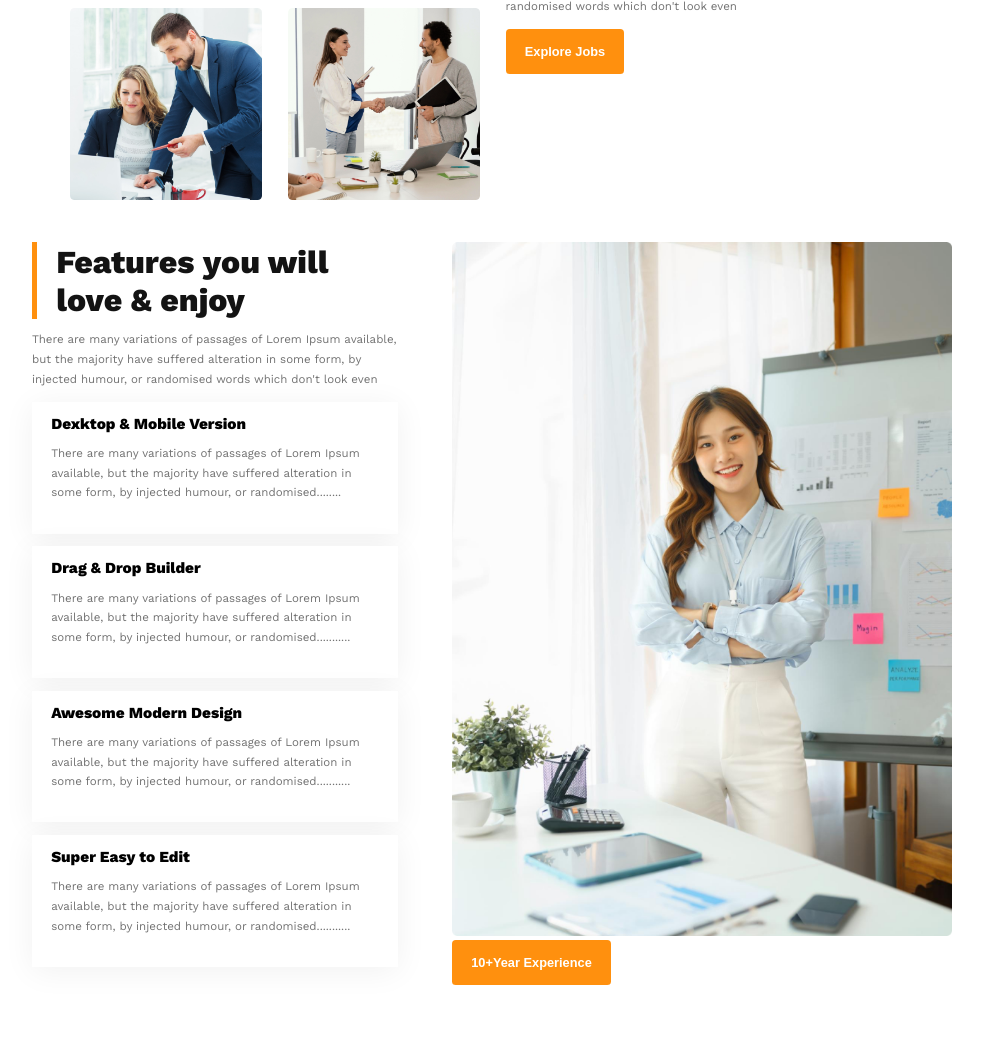
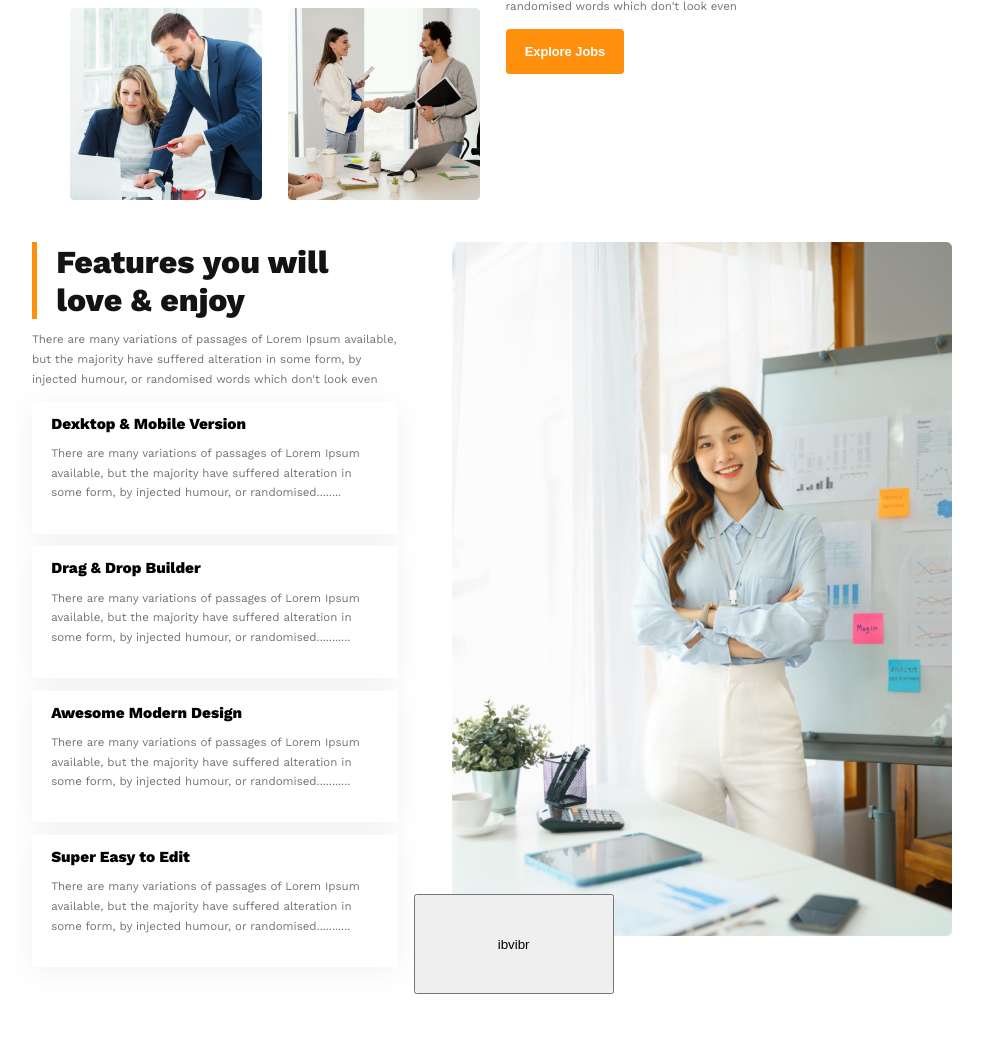
Before and after one commit to AhmedMinhajEmon/G3-architect, a plain HTML site: page index.html in a window 1280 px wide. Shown: the part 1147-2184 px from the top of the page, without its empty margins (148-1131 px from the left). After the commit the page ends 2141 px from the top, so only its background shows below. Drawn offline with nearby package versions, Linux system fonts and the light colour scheme.

Commit message:
file fixed

```diff
--- a/idex.html
+++ b/index.html
@@ -114,14 +114,13 @@
         </div>
         <div class="image">
           <img src="images/architect.png" alt="">
-          <div>
-            <input type="submit" value="10+Year Experience" />
-          </div>
+          <button class="btn">ibvibr</button>
         </div>
       </div>
 
     </section>
 
+
   </main>
 </body>
 
--- a/styles/styles.css
+++ b/styles/styles.css
@@ -243,6 +243,15 @@ main input {
   font-size: 1.2vw;
 }
 .image {
+  position: relative;
   padding-left: 3vw;
   display: inline-block;
 }
+.image .btn{
+  position:absolute;
+  top: 90%;
+  left: 0%;
+  height: 100px;
+  width: 200px;
+
+}
```
